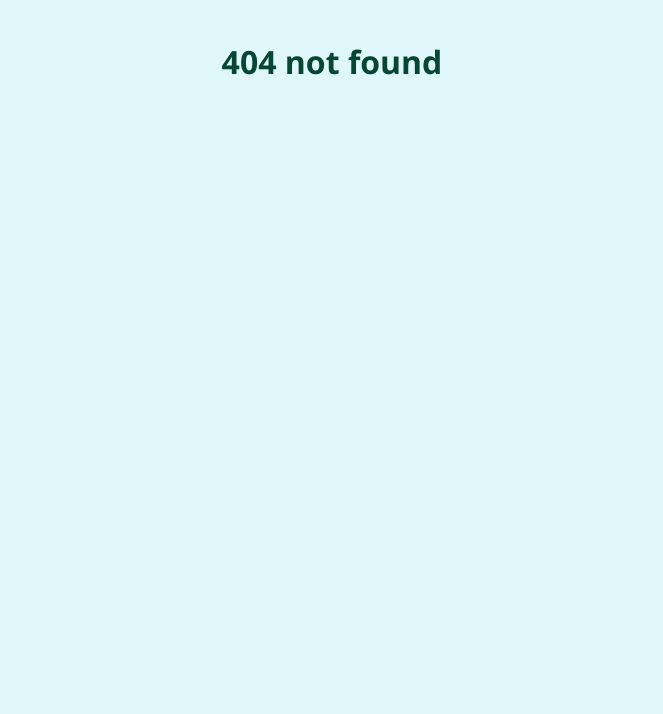
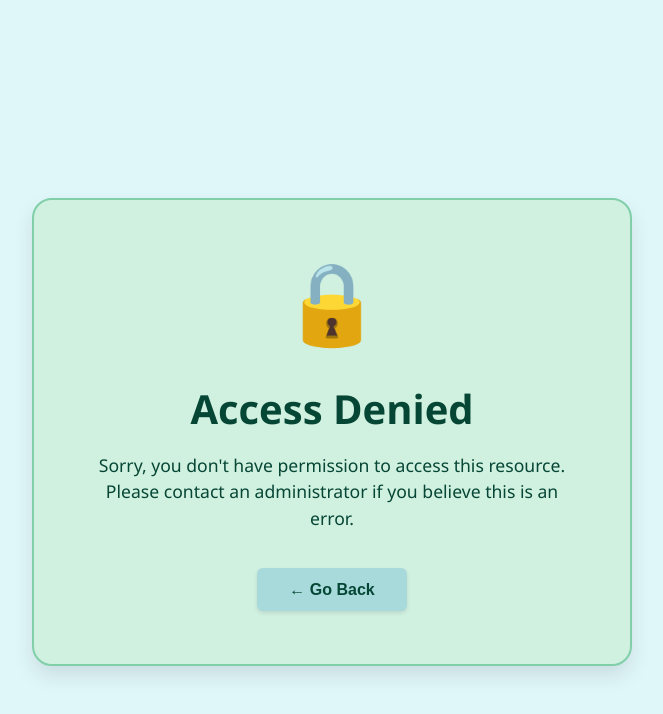
Before and after one commit to s0583232209/react-2-project, a React (Vite) app: page /access_denied in a window 1280 px wide. Before the commit this address had no page. Shown: the top 714 px of the page, without its empty margins (308-971 px from the left). Built offline with nearby package versions, Linux system fonts and the light colour scheme.

Commit message:
Access Denied!

```diff
--- /dev/null
+++ b/src/Components/AccessDenied.jsx
@@ -0,0 +1,76 @@
+import { useNavigate } from 'react-router-dom'
+export function AccessDenied() {
+    const navigate = useNavigate();
+  return (
+    <div style={{
+      minHeight: '100vh',
+      display: 'flex',
+      alignItems: 'center',
+      justifyContent: 'center',
+      backgroundColor: '#e0f7fa',
+      fontFamily: 'Segoe UI, Tahoma, Geneva, Verdana, sans-serif'
+    }}>
+      <div style={{
+        textAlign: 'center',
+        color: '#064635',
+        padding: '3rem',
+        borderRadius: '20px',
+        backgroundColor: '#d0f0e0',
+        border: '2px solid #80cfa9',
+        boxShadow: '0 10px 20px rgba(0,0,0,0.1)',
+        maxWidth: '500px'
+      }}>
+        <div style={{
+          fontSize: '5rem',
+          marginBottom: '1.5rem',
+          animation: 'float 3s ease-in-out infinite'
+        }}>🔒</div>
+        <h1 style={{
+          fontSize: '2.5rem',
+          margin: '0 0 1rem 0',
+          fontWeight: 'bold',
+          color: '#064635'
+        }}>Access Denied</h1>
+        <p style={{
+          fontSize: '1.1rem',
+          margin: '0 0 2rem 0',
+          color: '#064635',
+          lineHeight: '1.5'
+        }}>Sorry, you don't have permission to access this resource. Please contact an administrator if you believe this is an error.</p>
+        <button style={{
+          backgroundColor: '#a8dadc',
+          color: '#064635',
+          border: 'none',
+          borderRadius: '6px',
+          padding: '0.8rem 2rem',
+          fontSize: '1rem',
+          cursor: 'pointer',
+          fontWeight: 'bold',
+          transition: '0.2s',
+          boxShadow: '0 2px 4px rgba(0,0,0,0.1)'
+        }}
+        onMouseOver={(e) => {
+          e.target.style.backgroundColor = '#90c9d0';
+          e.target.style.transform = 'translateY(-1px)';
+        }}
+        onMouseOut={(e) => {
+          e.target.style.backgroundColor = '#a8dadc';
+          e.target.style.transform = 'translateY(0)';
+        }}
+        onClick={() => navigate("/")}>
+          ← Go Back
+        </button>
+      </div>
+      <style>{`
+        @keyframes float {
+          0%, 100% {
+            transform: translateY(0px);
+          }
+          50% {
+            transform: translateY(-10px);
+          }
+        }
+      `}</style>
+    </div>
+  );
+}
--- a/src/Components/Album.jsx
+++ b/src/Components/Album.jsx
@@ -1,33 +1,32 @@
-import { useHref, useNavigate } from "react-router-dom";
+import { useHref, useNavigate, useParams } from "react-router-dom";
 import Photo from "./Photo";
 import { useState, useEffect } from "react";
 import { useForm } from "react-hook-form";
 export default function Album(props) {
   const navigate = useNavigate();
-  if (!sessionStorage.getItem("current-user"))
-    navigate("/login", { state: "this should be the url" });
+  const [id, setId] = useState(null);
+
+  useEffect(() => {
+    const sessionId =
+      JSON.parse(sessionStorage.getItem("current-user"))?.id || false;
+    if (!sessionId) navigate("/login");
+    if (id !== sessionId) navigate("/access_denied");
+  }, [id]);
   const [photos, setPhotos] = useState([]);
-  const [id, setId] = useState(null);
   const href = useHref();
   const { register, handleSubmit } = useForm();
-
   useEffect(() => {
-    console.log(href);
     let hrefIn = href.split("/");
     setId(hrefIn[hrefIn.length - 1]);
-    console.log(hrefIn[hrefIn.length - 1]);
   }, [href]);
 
   useEffect(() => {
     async function getPhotos() {
-      console.log(id, "id");
-
       const response = await fetch(
         `http://localhost:3000/photos/?albumId=${id}`
       );
       const data = await response.json();
       setPhotos(data);
-      console.log(data, "data");
     }
     getPhotos();
   }, [id]);
@@ -56,8 +55,6 @@ export default function Album(props) {
       );
   }
   async function addPhoto(data) {
-    console.log(data);
-
     const response = await fetch(`http://localhost:3000/photos`, {
       method: "POST",
       headers: { "content-Type": "application/json" },
@@ -66,13 +63,11 @@ export default function Album(props) {
     if (response.ok) {
       const newPhoto = await response.json();
       setPhotos((prev) => [...prev, newPhoto]);
-      console.log(newPhoto);
     }
   }
   return (
     <>
       <h1>Album {id} component</h1>
-
       <form onSubmit={handleSubmit(addPhoto)}>
         <label htmlFor="url">Enter URL</label>
         <input
--- a/src/Components/AlbumLink.jsx
+++ b/src/Components/AlbumLink.jsx
@@ -1,18 +1,25 @@
 import { useState, useEffect } from "react";
-import { NavLink, Outlet, useNavigate, useHref } from "react-router-dom";
+import {
+  NavLink,
+  Outlet,
+  useNavigate,
+  useHref,
+  useParams,
+} from "react-router-dom";
 import Album from "./Album";
 export default function AlbumLink(props) {
   const navigate = useNavigate();
-  if (!sessionStorage.getItem("current-user"))
-    navigate("/login", { state: "this should be the url" });
+  const {id} = useParams()
+  useEffect(() => {
+    if (!userID) navigate("/login", { state: "this should be the url" });
+    if (!(id == userID)) navigate("/access_denied");
+  }, []);
+  const userID = JSON.parse(sessionStorage.getItem("current-user"))?.id || null;
   const [show, setShow] = useState(false);
-  const href = useHref();
   useEffect(() => {
-    console.log(href);
-
     if (show) {
       props.changeStateAlbumView(true);
-      navigate(`${href}/${props.id}`);
+      navigate(`${props.id}`);
     }
   }, [show]);
   return (
--- a/src/Components/Albums.jsx
+++ b/src/Components/Albums.jsx
@@ -1,19 +1,22 @@
-import { Outlet, useNavigate } from "react-router-dom";
+import { Outlet, useNavigate, useParams } from "react-router-dom";
 import { useState, useEffect } from "react";
 import Album from "./Album";
 import AlbumLink from "./AlbumLink";
 export default function Albums(props) {
   const navigate = useNavigate();
-  if (!sessionStorage.getItem("current-user"))
-    navigate("/login", { state: "this should be the url" });
-  const [userId, setUserId] = useState(
-    JSON.parse(sessionStorage.getItem("current-user")).id
-  );
+  const {id}=useParams()
+  useEffect(() => {
+    if (!userID) navigate("/login", { state: "this should be the url" });
+    console.log(id==userID);
+    if(!(id==userID))
+      navigate("/access_denied")
+  }, []);
+  const userID = JSON.parse(sessionStorage.getItem("current-user"))?.id || null;
   const [useresAlbums, setUsersAlbums] = useState([]);
   const [albumView, setAlbumView] = useState(false);
   const [searchID, setSearchID] = useState(() => {
-    if (localStorage.getItem("searchID"))
-      return JSON.parse(localStorage.getItem("searchID"));
+    if (localStorage.getItem("searchIDAlbums"))
+      return JSON.parse(localStorage.getItem("searchIDAlbums"));
     else return "";
   });
   const [searchTitle, setSearchTitle] = useState(() => {
@@ -31,18 +34,30 @@ export default function Albums(props) {
     localStorage.setItem("searchTitleAlbums", JSON.stringify(searchTitle));
   }, [searchTitle]);
   useEffect(() => {
+    console.log("in effect of check");
+
+    if (searchID != "")
+      setCheck(() => (album) => {
+        return album.id == searchID;
+      });
+    if (searchTitle != "")
+      setCheck(() => (album) => {
+        return album.title == searchTitle;
+      });
+  }, []);
+  useEffect(() => {
     async function getAlbums() {
-      console.log(userId);
-      if (userId) {
+      console.log(userID);
+      if (userID) {
         const response = await fetch(
-          `http://localhost:3000/albums/?userId=${userId}`
+          `http://localhost:3000/albums/?userId=${userID}`
         );
         const data = await response.json();
         setUsersAlbums(data);
       }
     }
     getAlbums();
-  }, [userId]);
+  }, []);
 
   return (
     <>
@@ -79,7 +94,7 @@ export default function Albums(props) {
             <AlbumLink
               title={album.title}
               changeStateAlbumView={setAlbumView}
-              userId={userId}
+              userId={userID}
               key={album.id}
               id={album.id}
             ></AlbumLink>
--- a/src/Components/Home.jsx
+++ b/src/Components/Home.jsx
@@ -4,7 +4,6 @@ export default function Home() {
   const navigate = useNavigate();
   const currentUser = JSON.parse(sessionStorage.getItem("current-user")) || null;
   const [showInfo, setShowInfo] = useState(false);
-
   useEffect(() => {
     if (!currentUser) {
       navigate("/login");
--- a/src/Components/Posts.jsx
+++ b/src/Components/Posts.jsx
@@ -142,16 +142,19 @@
 //     )
 // }
 
-import { Outlet, useNavigate } from "react-router-dom";
+import { Outlet, useNavigate, useParams } from "react-router-dom";
 import { useState, useEffect } from "react";
 import { useForm } from "react-hook-form";
 import Post from "./Post";
 
 export default function Posts() {
+  const navigate = useNavigate();
   const currentUser = JSON.parse(sessionStorage.getItem("current-user")) || {};
-    const id = currentUser.id || "null";
+  if (currentUser == {}) navigate("/login");
+  const ID = currentUser.id || "null";
+  const { id } = useParams();
+  if (id !== ID) navigate("/access_denied");
   const name = currentUser.username || "null";
-
   const [postsList, setPostsList] = useState([]);
   const [newPost, setNewPost] = useState(false);
   const { register, handleSubmit, reset } = useForm();
@@ -159,7 +162,6 @@ export default function Posts() {
   const [postID, setPostID] = useState("");
   const [openPostId, setOpenPostId] = useState(null);
   const [check, setCheck] = useState(() => (post) => true);
-    const navigate = useNavigate();
   const isPostOpen = !!openPostId;
 
   // Fetch posts on mount
@@ -192,7 +194,7 @@ export default function Posts() {
       method: "POST",
       headers: { "Content-Type": "application/json" },
       body: JSON.stringify({
-                userId: id,
+        userId: ID,
         title: data.title,
         body: data.body,
       }),
@@ -226,12 +228,13 @@ export default function Posts() {
   return (
     <>
       <div className={`main-content ${isPostOpen ? "blurred" : ""}`}>
-
         <h1>Posts</h1>
 
         {/* Filters */}
         <div className="filters">
-                    <button onClick={() => setCheck(() => (post) => post.title === title)}>
+          <button
+            onClick={() => setCheck(() => (post) => post.title === title)}
+          >
             by title
           </button>
           <input type="text" onChange={(e) => setTitle(e.target.value)} />
@@ -255,18 +258,18 @@ export default function Posts() {
           )}
         </div>
 
-
-
         {/* Posts list */}
         <div className="posts-list">
-                    {postsList.slice().reverse()
+          {postsList
+            .slice()
+            .reverse()
             .filter((p) => p.id !== openPostId)
             .filter(check)
             .map((post) => (
               <Post
                 key={post.id}
                 {...post}
-                                currentUser={post.userId === id}
+                currentUser={post.userId === ID}
                 edit={updatePost}
                 onDelete={deletePost}
                 isExpanded={false}
@@ -274,12 +277,15 @@ export default function Posts() {
               />
             ))}
         </div>
-            </div> {/* Expanded post displayed on top */}
+      </div>{" "}
+      {/* Expanded post displayed on top */}
       {openPostId && (
         <Post
           key={`expanded-${openPostId}`}
           {...postsList.find((p) => p.id === openPostId)}
-                    currentUser={postsList.find((p) => p.id === openPostId)?.userId === id}
+          currentUser={
+            postsList.find((p) => p.id === openPostId)?.userId === ID
+          }
           edit={updatePost}
           onDelete={deletePost}
           isExpanded={true}
--- a/src/Components/Tasks.jsx
+++ b/src/Components/Tasks.jsx
@@ -12,10 +12,14 @@ import Login from "./Login";
 import { use } from "react";
 export default function Tasks(props) {
   const navigate = useNavigate();
+  const {id}=useParams()
   useEffect(() => {
-    if (!id) navigate("/login", { state: "this should be the url" });
+    if (!userID) navigate("/login", { state: "this should be the url" });
+    console.log(id==userID);
+    if(!(id==userID))
+      navigate("/access_denied")
   }, []);
-  const id = JSON.parse(sessionStorage.getItem("current-user"))?.id || null;
+  const userID = JSON.parse(sessionStorage.getItem("current-user"))?.id || null;
   const [tasksList, setTasksList] = useState(
     JSON.parse(localStorage.getItem("tasksListTasks")) || []
   );
@@ -84,17 +88,16 @@ export default function Tasks(props) {
   useEffect(() => {
     if (condition)
       localStorage.setItem("conditionTasks", JSON.stringify(condition));
-    else
-      localStorage.removeItem('conditionTasks')
+    else localStorage.removeItem("conditionTasks");
   }, [condition]);
   useEffect(() => {
     if (tasksList.length == 0) {
       async function getTasks() {
         console.log("in function");
 
-        if (!id) return;
+        if (!userID) return;
         const response = await fetch(
-          `http://localhost:3000/tasks/?userId=${id}`
+          `http://localhost:3000/tasks/?userId=$${userID}`
         );
         if (!response.ok)
           throw new Error(
@@ -105,7 +108,7 @@ export default function Tasks(props) {
       }
       if (tasksList.length == 0) getTasks();
     }
-  }, [id]);
+  }, [userID]);
   async function deleteTask(id) {
     const response = await fetch(`http://localhost:3000/tasks/${id}`, {
       method: "DELETE",
@@ -123,7 +126,7 @@ export default function Tasks(props) {
       method: "POST",
       headers: { "Content-Type": "application/json" },
       body: JSON.stringify({
-        userId: id,
+        userId: userID,
         title: data.title,
         completed: data.completed,
       }),
@@ -172,7 +175,7 @@ export default function Tasks(props) {
       return true;
     });
     removeAllConditions();
-    navigate(`/tasks/${id}`);
+    navigate(`/tasks/${userID}`);
   }
   function removeAllConditions() {
     setCondition(null);
--- a/src/main.jsx
+++ b/src/main.jsx
@@ -10,6 +10,7 @@ import Posts from "../src/Components/Posts.jsx";
 import Register from "../src/Components/Register.jsx";
 import Task from "./Components/Task.jsx";
 import Tasks from "./Components/Tasks.jsx";
+import { AccessDenied } from "./Components/AccessDenied.jsx";
 import {
   BrowserRouter as Router,
   Routes,
@@ -44,6 +45,7 @@ createRoot(document.getElementById("root")).render(
       {/* <Route path="/tasks" element={<Outlet></Outlet>}> */}
         <Route path=":id" element={<Task />} />
       </Route>
+      <Route path="/access_denied" element={<AccessDenied />}></Route>
       <Route path="*" element={<ErrorPage />}></Route>
     </Routes>
   </Router>
```
Lines whose indentation alone changed are shown as unchanged.
